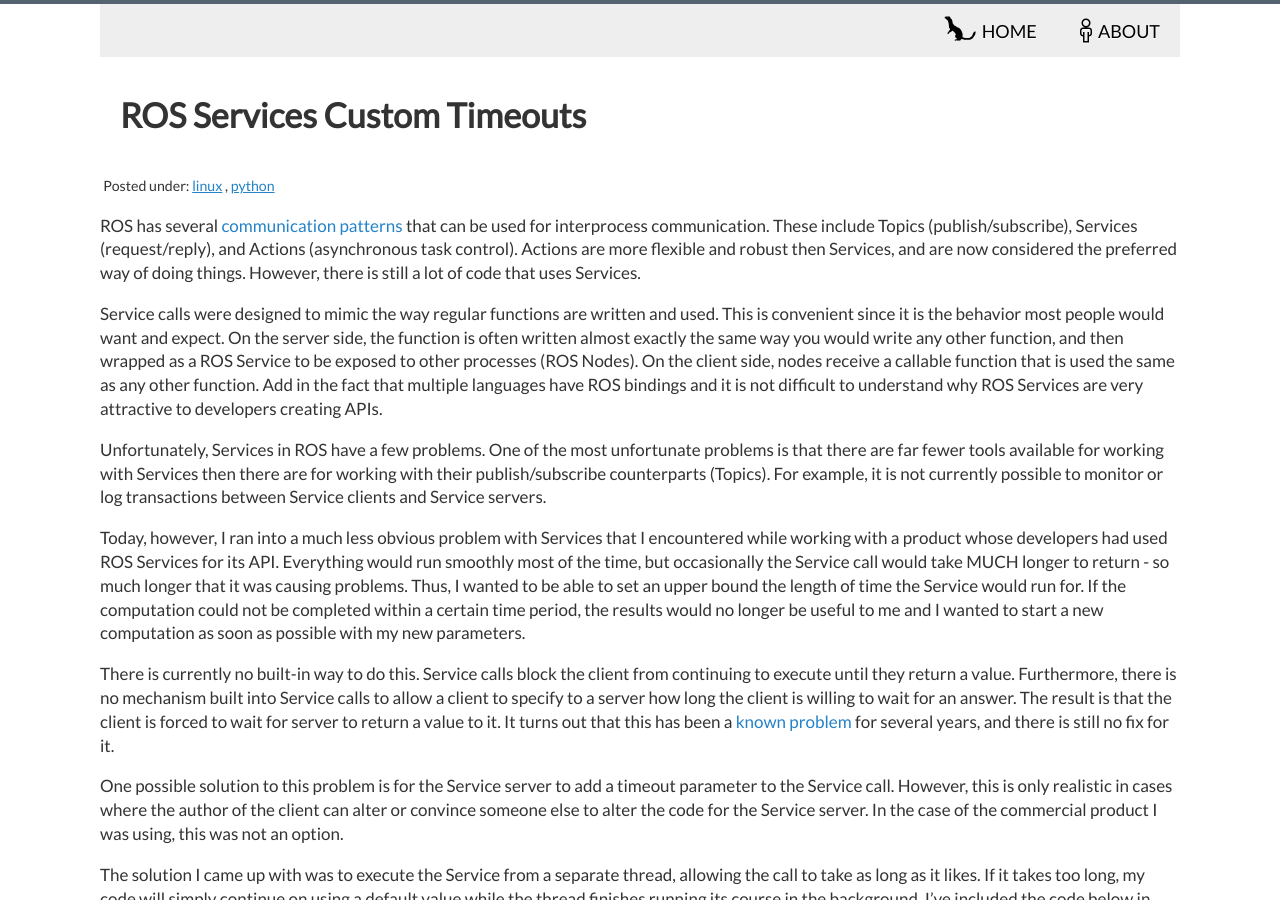
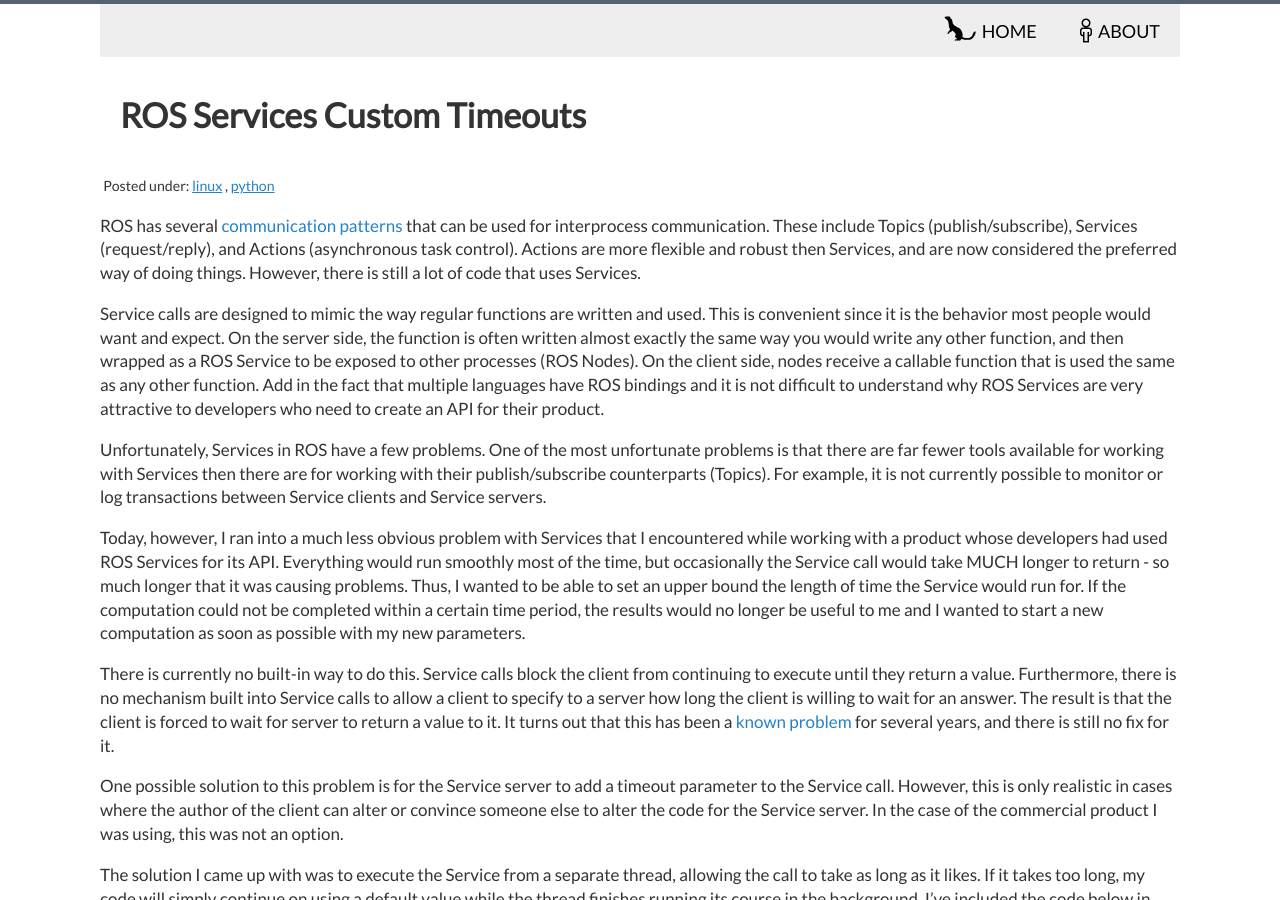
Before and after one commit to mrdanbrooks/mrdanbrooks.github.io, a Jekyll site: the page built from drafts/2015-09-02-ros-service-timeouts.md, in a window 1280 px wide and 900 px high. Built offline with Jekyll 4.4.1, drawn with Linux system fonts in a browser that asks for light colours; Markdown is read by kramdown in place of the engine named in the settings.

Commit message:
ros article

```diff
--- a/drafts/2015-09-02-ros-service-timeouts.md
+++ b/drafts/2015-09-02-ros-service-timeouts.md
@@ -15,11 +15,11 @@ These include Topics (publish/subscribe), Services (request/reply), and Actions
 Actions are more flexible and robust then Services, and are now considered the preferred way of doing things.
 However, there is still a lot of code that uses Services.
 
-Service calls were designed to mimic the way regular functions are written and used.
+Service calls are designed to mimic the way regular functions are written and used.
 This is convenient since it is the behavior most people would want and expect.
 On the server side, the function is often written almost exactly the same way you would write any other function, and then wrapped as a ROS Service to be exposed to other processes (ROS Nodes).
 On the client side, nodes receive a callable function that is used the same as any other function.
-Add in the fact that multiple languages have ROS  bindings and it is not difficult to understand why ROS Services are very attractive to developers creating APIs.
+Add in the fact that multiple languages have ROS  bindings and it is not difficult to understand why ROS Services are very attractive to developers who need to create an API for their product.
 
 Unfortunately, Services in ROS have a few problems.
 One of the most unfortunate problems is that there are far fewer tools available for working with Services then there are for working with their publish/subscribe counterparts (Topics).
```
